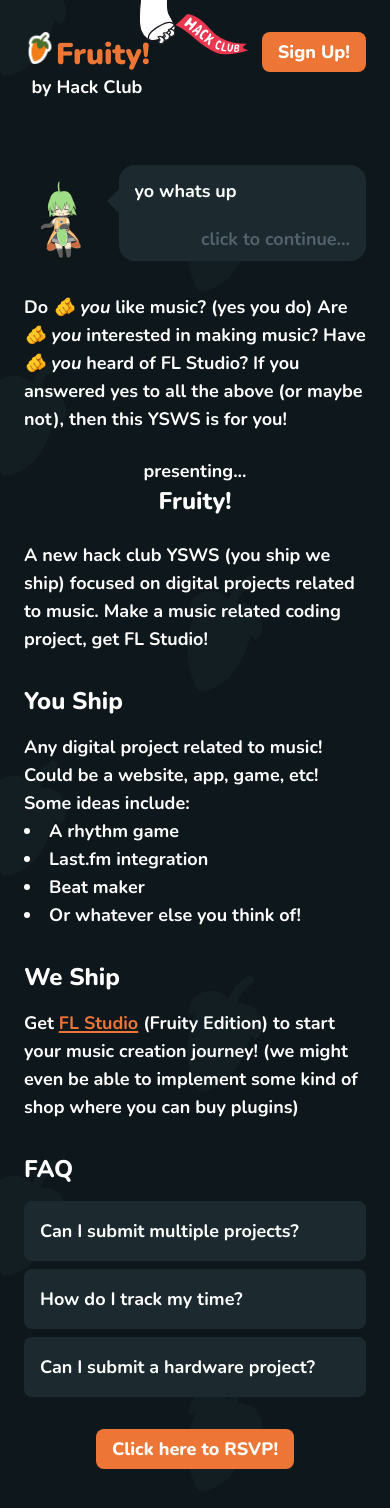
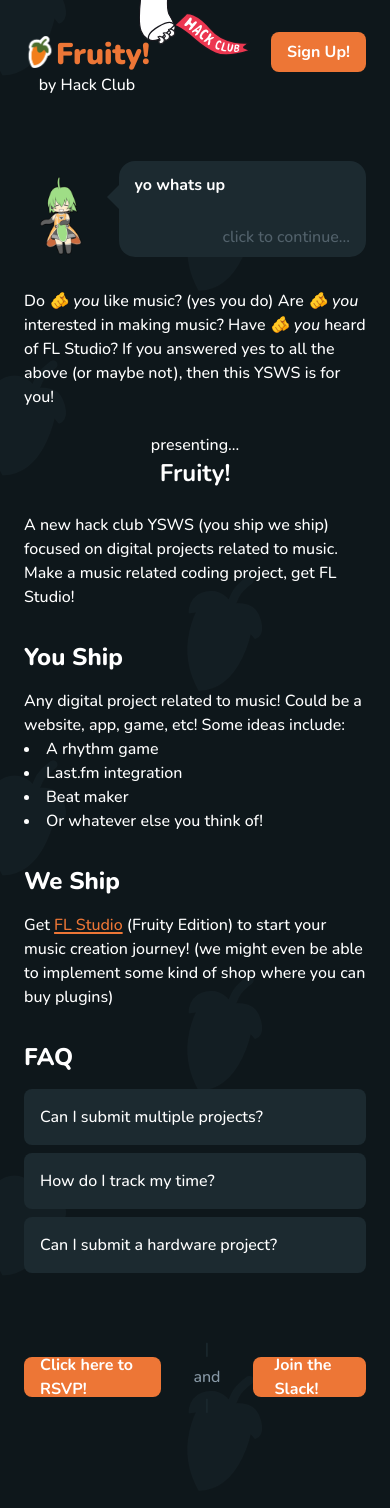
Before and after one commit to deltea/fruity, a SvelteKit app: page / in a window 390 px wide. Shown: the top 1508 px of the page. Built offline with nearby package versions, Linux system fonts and the light colour scheme; a web font is replaced by a local one; what tailwind-animate would draw is missing.

Commit message:
slack link

```diff
--- a/src/lib/components/Helper.svelte
+++ b/src/lib/components/Helper.svelte
@@ -20,7 +20,7 @@
   <img src="/fl-chan.gif" alt="FL-chan" class="h-24">
   <div class="grow flex items-stretch relative">
     <div class="w-0 h-0 border-t-12 border-b-12 border-r-12 border-t-transparent border-b-transparent border-r-bg-2 translate-y-6"></div>
-    <p class="bg-bg-2 rounded-2xl grow px-4 py-3 w-full">
+    <p class="bg-bg-2 rounded-2xl grow px-4 py-3 w-full font-bold">
       {lines[currentLine]}
     </p>
   </div>
--- a/src/routes/+page.svelte
+++ b/src/routes/+page.svelte
@@ -5,17 +5,17 @@
 </script>
 
 <div class="flex justify-center h-full py-8 sm:px-8 px-6">
-  <main class="w-2xl space-y-16">
+  <main class="w-2xl space-y-16 mb-16">
     <header class="flex justify-between">
       <div class="flex sm:items-end items-center sm:gap-2 sm:flex-row flex-col">
-        <span class="text-accent inline-flex items-baseline text-3xl font-black">
-          <img src="/logo-outline.png" alt="Fruity Logo" class="h-8">
-          Fruity!
-        </span>
+        <div class="text-accent inline-flex items-baseline text-3xl font-black">
+          <img src="/logo-outline.png" alt="Fruity Logo" class="h-8 translate-y-1">
+          <span>Fruity!</span>
+        </div>
         <span>by Hack Club</span>
       </div>
 
-      <a href="https://fruity.fillout.com/rsvp" target="_blank" class="h-10 flex items-center font-extrabold bg-accent px-4 rounded-lg duration-100 hover:-translate-y-1 no-underline text-white">
+      <a href="https://fruity.fillout.com/rsvp" target="_blank" class="h-10 flex items-center font-bold bg-accent px-4 rounded-lg duration-100 hover:-translate-y-1 no-underline text-white">
         Sign Up!
       </a>
     </header>
@@ -37,13 +37,13 @@
         </p>
         <div class="text-center my-6">
           presenting...
-          <span class="font-extrabold text-2xl block">Fruity!</span>
+          <span class="font-bold text-2xl block">Fruity!</span>
         </div>
         <p>A new hack club YSWS (you ship we ship) focused on digital projects related to music. Make a music related coding project, get FL Studio!</p>
       </section>
 
       <section>
-        <h3 class="font-extrabold text-2xl mb-4">You Ship</h3>
+        <h2 class="mb-4">You Ship</h2>
 
         <p>Any digital project related to music! Could be a website, app, game, etc! Some ideas include:</p>
         <ul class="list-disc list-inside">
@@ -55,12 +55,12 @@
       </section>
 
       <section>
-        <h3 class="font-extrabold text-2xl mb-4">We Ship</h3>
+        <h2 class="mb-4">We Ship</h2>
         Get <a href="https://www.image-line.com/" target="_blank">FL Studio</a> (Fruity Edition) to start your music creation journey! (we might even be able to implement some kind of shop where you can buy plugins)
       </section>
 
       <section>
-        <h3 class="font-extrabold text-2xl mb-4">FAQ</h3>
+        <h2 class="mb-4">FAQ</h2>
 
         <Accordion.Root type="multiple" class="w-full space-y-2">
           <AccordionItem title="Can I submit multiple projects?">
@@ -75,13 +75,28 @@
         </Accordion.Root>
       </section>
 
-      <div class="flex justify-center mt-8">
+      <div class="flex justify-center items-center mt-16">
         <a
           href="https://fruity.fillout.com/rsvp"
           target="_blank"
-          class="h-10 inline-flex items-center font-extrabold bg-accent px-4 rounded-lg duration-100 hover:-translate-y-1 no-underline text-white"
+          class="h-10 flex items-center font-bold bg-accent px-4 rounded-lg duration-100 hover:-translate-y-1 no-underline text-white"
         >
           Click here to RSVP!
+        </a>
+
+        <div class="flex flex-col items-center gap-1 mx-8">
+          <span class="text-bg-2">|</span>
+          <span class="text-muted">and</span>
+          <span class="text-bg-2">|</span>
+        </div>
+
+        <a
+          href="https://hackclub.enterprise.slack.com/archives/C0A6BBW662E"
+          target="_blank"
+          class="h-10 flex items-center gap-1.5 font-bold bg-accent px-4 rounded-lg duration-100 hover:-translate-y-1 no-underline text-white"
+        >
+          <iconify-icon icon="mdi:slack" class="text-xl"></iconify-icon>
+          <span>Join the Slack!</span>
         </a>
       </div>
     </article>
--- a/src/routes/layout.css
+++ b/src/routes/layout.css
@@ -12,6 +12,10 @@
 @layer base {
   a {
     @apply underline decoration-2 text-accent;
+  }
+
+  h2 {
+    @apply text-2xl font-extrabold;
   }
 }
 
@@ -44,5 +48,5 @@
 }
 
 body {
-  @apply bg-bg text-lg underline-offset-2 font-bold text-white;
+  @apply bg-bg sm:text-lg text-base underline-offset-2 font-medium text-white selection:bg-accent selection:text-white;
 }
```
